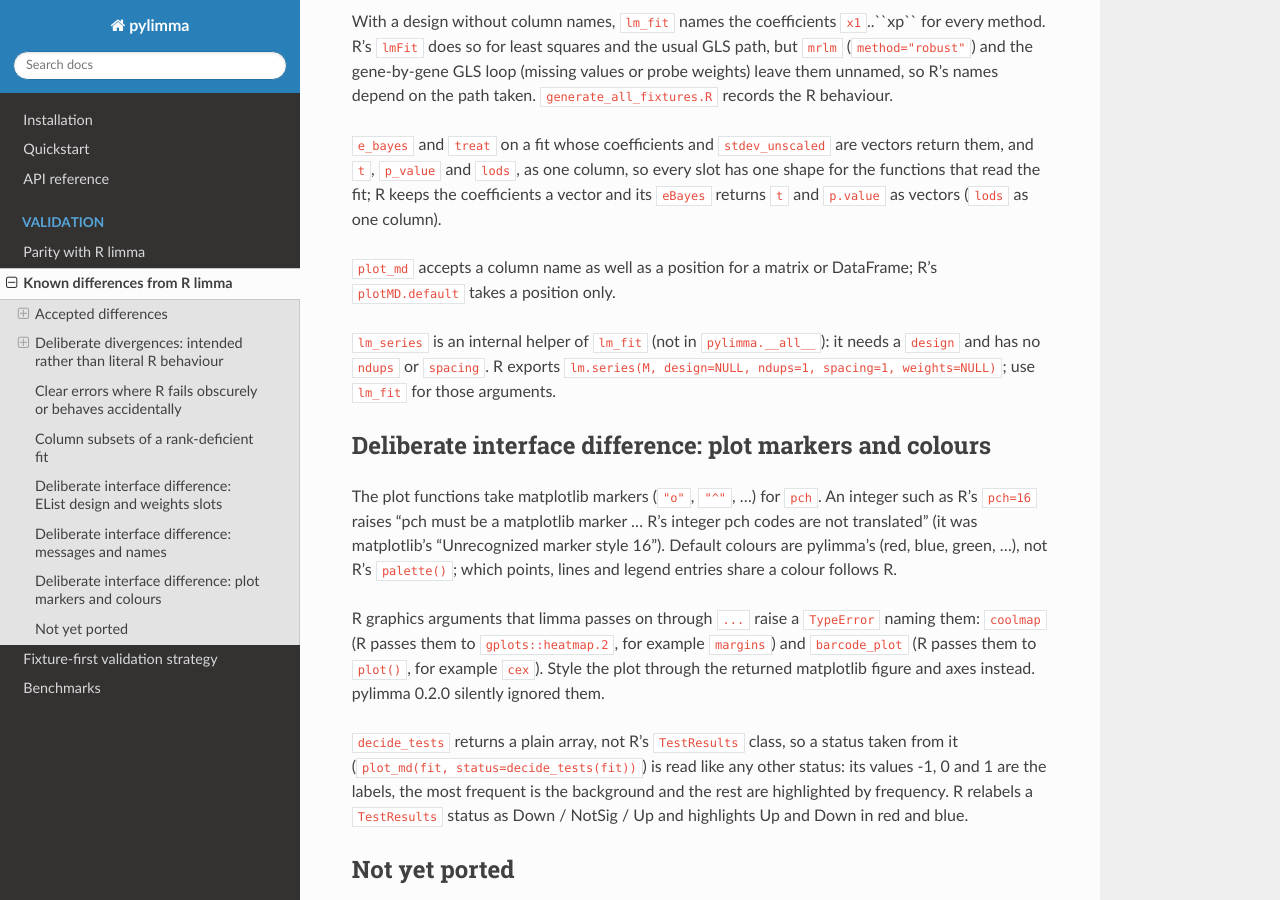
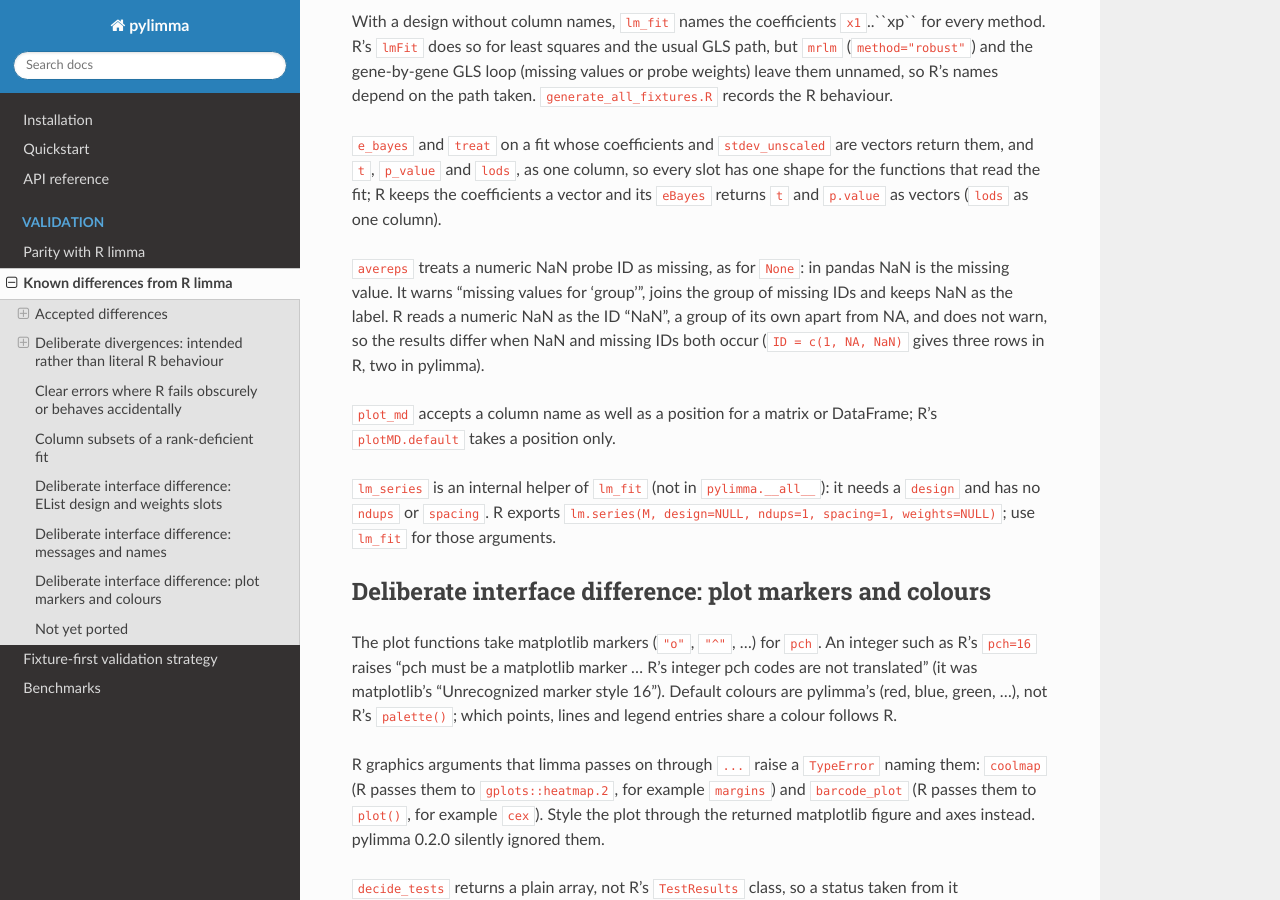
Before and after one commit to john-mulvey/pylimma, a Sphinx documentation site: the page built from docs/validation/known_differences.rst, in a window 1280 px wide and 900 px high, scrolled down 17433 px. Built offline with Sphinx 7.4.7 and the Read the Docs theme 3.1.0, drawn with Linux system fonts in a browser that asks for light colours; pages that are not in the unit, such as notebooks, are missing from menus.

Commit message:
docs: avereps warns for a numeric NaN probe ID
Pre-release verification: R3 problem 7

```diff
--- a/docs/validation/known_differences.rst
+++ b/docs/validation/known_differences.rst
@@ -941,6 +941,13 @@ unnamed, so R's names depend on the path taken.
 that read the fit; R keeps the coefficients a vector and its ``eBayes``
 returns ``t`` and ``p.value`` as vectors (``lods`` as one column).
 
+``avereps`` treats a numeric NaN probe ID as missing, as for ``None``:
+in pandas NaN is the missing value. It warns "missing values for
+'group'", joins the group of missing IDs and keeps NaN as the label. R
+reads a numeric NaN as the ID "NaN", a group of its own apart from NA,
+and does not warn, so the results differ when NaN and missing IDs both
+occur (``ID = c(1, NA, NaN)`` gives three rows in R, two in pylimma).
+
 ``plot_md`` accepts a column name as well as a position for a matrix or
 DataFrame; R's ``plotMD.default`` takes a position only.
 
```
